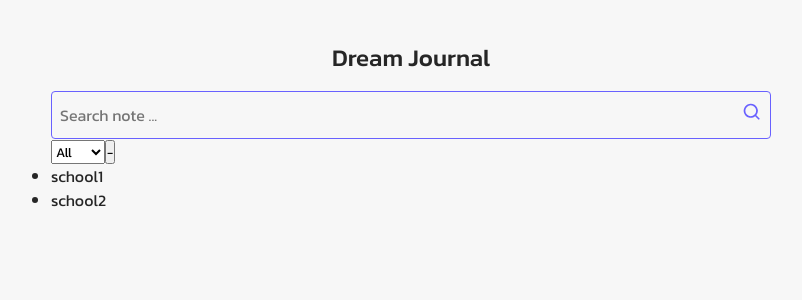
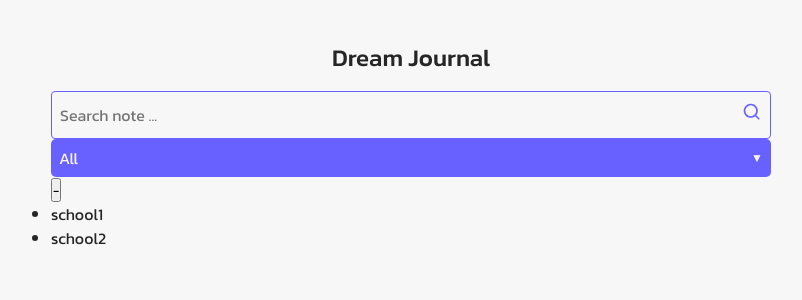
Before and after one commit to CodectiveOrg/bootcamp-2025-02-react-asma-abbasi, a React (Vite) app in the folder dream-journal/: page / in a window 1280 px wide. Shown: the top 300 px of the page, without its empty margins (229-1031 px from the left). Built offline with nearby package versions, Linux system fonts and the light colour scheme.

Commit message:
[ADD] add select component

```diff
--- /dev/null
+++ b/dream-journal/src/components/Select/Select.module.css
@@ -0,0 +1,55 @@
+.select {
+  position: relative;
+
+  border-radius: 5px;
+
+  select {
+    appearance: none;
+
+    color: var(--color-white);
+    background-color: var(--color-primary);
+
+    block-size: 100%;
+    inline-size: 100%;
+
+    padding: 0.5rem;
+    padding-inline-end: calc(0.5rem + 1ch + 0.5rem);
+
+    border: none;
+    border-radius: inherit;
+
+    font-size: 1rem;
+    line-height: 1.375;
+
+    option {
+      color: var(--color-primary);
+      background-color: var(--color-white);
+
+      cursor: pointer;
+    }
+
+    &:focus {
+      outline: none;
+    }
+  }
+
+  &::after {
+    content: "▼";
+
+    color: var(--color-white);
+
+    position: absolute;
+    inset-block-start: 50%;
+    inset-inline-end: 0.5rem;
+
+    transform: translateY(-50%);
+
+    font-size: 0.75em;
+
+    pointer-events: none;
+  }
+
+  &:focus-within {
+    outline: 2px solid var(--color-primary-outline);
+  }
+}
--- /dev/null
+++ b/dream-journal/src/components/Select/Select.tsx
@@ -0,0 +1,24 @@
+import { ComponentProps, ReactNode } from "react";
+import clsx from "clsx";
+
+import styles from "./Select.module.css"
+
+import { SelectOption } from "../../types/select-options";
+
+type Props = ComponentProps<"select"> & {
+  options: SelectOption[];
+}
+
+export default function Select({ options, ...otherProps }: Props): ReactNode {
+  return (
+    <div className={clsx(styles["select"])}>
+      <select {...otherProps}>
+        {options.map((option) => (
+          <option key={option.value} value={option.value}>
+            {option.label}
+          </option>
+        ))}
+      </select>
+    </div>
+  )
+}
--- a/dream-journal/src/components/Toolbar/Toolbar.tsx
+++ b/dream-journal/src/components/Toolbar/Toolbar.tsx
@@ -1,9 +1,10 @@
 import { ReactNode } from "react";
 
-import style from './Toolbar.module.css'
+import MingcuteSearchLine from "../../icons/MingcuteSearchLine";
 
 import TextInput from "../TextInput/TextInput";
-import MingcuteSearchLine from "../../icons/MingcuteSearchLine";
+import Select from "../Select/Select";
+
 
 function Toolbar(): ReactNode {
   return (
@@ -12,11 +13,13 @@ function Toolbar(): ReactNode {
         <TextInput
           placeholder="Search note ..."
           suffixIcon={<MingcuteSearchLine />} />
-        <select >
-          <option value="">All</option>
-          <option value="">Good</option>
-          <option value="">Bad</option>
-        </select>
+        <Select options={[
+          { value: "all", label: "All" },
+          { value: "good", label: "Good" },
+          { value: "bad", label: "Bad" }
+        ]}>
+
+        </Select>
         <button>-</button>
       </div>
     </>
--- /dev/null
+++ b/dream-journal/src/types/select-options.ts
@@ -0,0 +1,4 @@
+export type SelectOption = {
+  value: string,
+  label: string
+}
```
